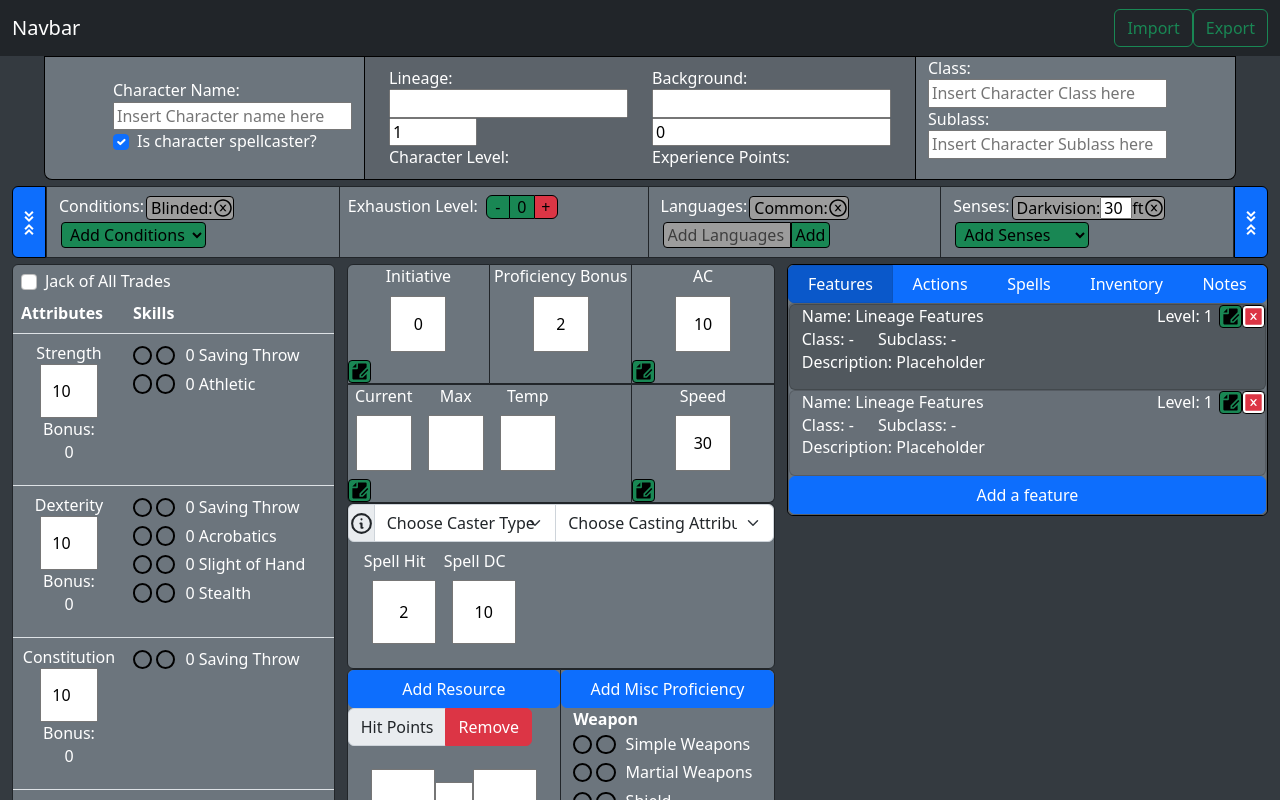
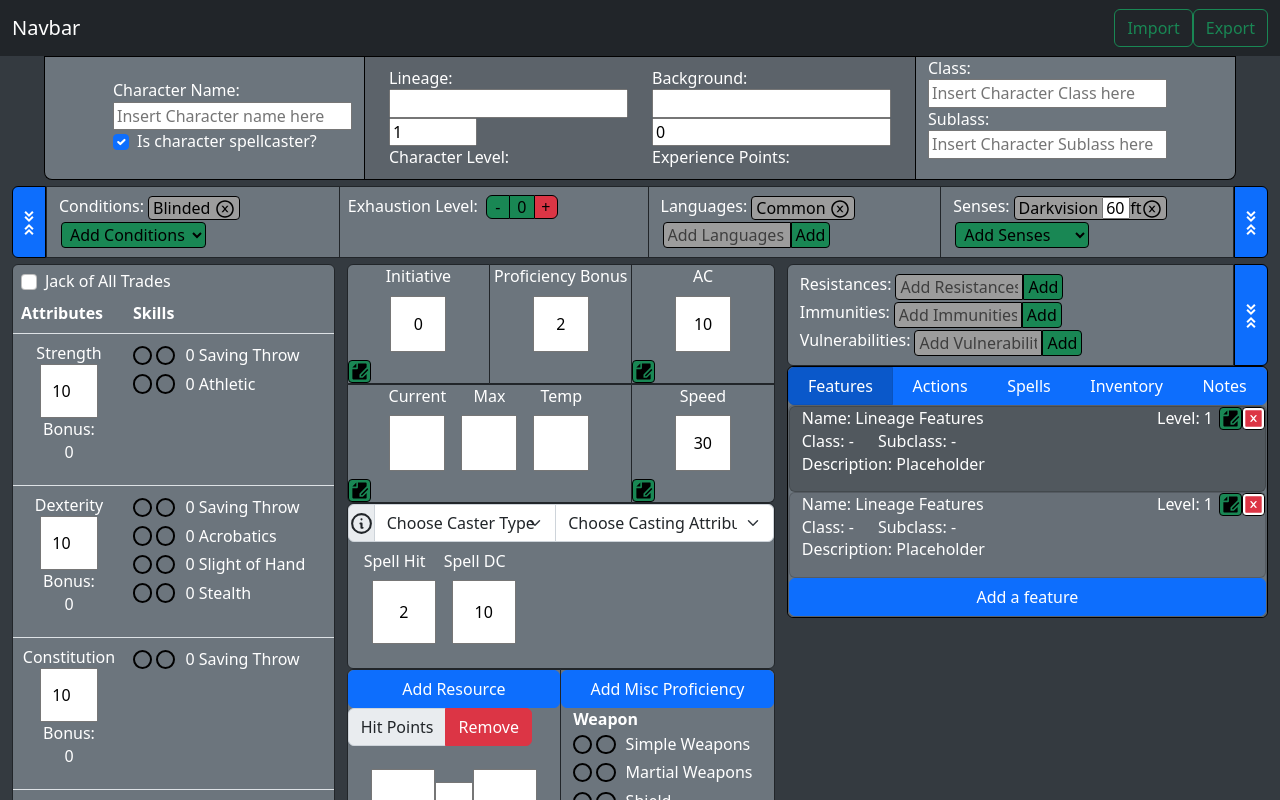
Before and after one commit to Xoror/DnD-Character-Sheet, a React (Create React App) app: page / in a window 1280 px wide. Shown: the top 800 px of the page. Built offline with nearby package versions, Linux system fonts and the light colour scheme.

Commit message:
adding resistances

```diff
--- a/src/App.js
+++ b/src/App.js
@@ -23,7 +23,7 @@ import { ThirdColumn } from './features/classFeatures/3rdColumn'
 import { ConditionsBox } from './features/conditions/ConditionsBox'
 import { LanguageBox } from './features/charDetails/LanguageBox'
 import { SensesBox } from './features/charDetails/SensesBox'
-import { SpellCard } from './components/SpellCard';
+import { ResistancesBox } from './features/charDetails/ResistancesBox';
 
 
 const App = () => {
@@ -77,6 +77,7 @@ const App = () => {
 						</div>
 					</div>
 					<div className='col-md' style={{paddingLeft:"0"}}>
+						<ResistancesBox/>
 						<ThirdColumn/>
 					</div>
 				</div>
--- a/src/components/FilterBox.css
+++ b/src/components/FilterBox.css
@@ -2,13 +2,13 @@
 	width: max-content;
 	border: 1px solid black;
 	border-radius: 0.25em;
-	padding: 0em 0em 0em 0.25em;
+	padding: 0em 0.25em 0em 0.25em;
 	margin: 0.0625em 0.125em 0.0625em 0.125em;
 	background-color: rgb(156, 156, 156);
 	color: black;
 }
 .filter-delete-button {
-	vertical-align: sub;
+	vertical-align: text-bottom; /*sub;*/
 	padding: 0;
 }
 
--- a/src/components/FilterBox.js
+++ b/src/components/FilterBox.js
@@ -1,11 +1,11 @@
 import React, { useState } from "react";
+
 import Container from 'react-bootstrap/Container';
 import Form from "react-bootstrap/Form";
 import Button from 'react-bootstrap/Button';
 
 import "./FilterBox.css"
 import { FilterItem } from "./FilterItem";
-import { InputGroup } from "react-bootstrap";
 
 
 export const FilterBox = (props) => {
@@ -23,17 +23,14 @@ export const FilterBox = (props) => {
     var creatable = props.creatable === undefined ? false : props.creatable
     var hasValue = props.hasValue === undefined ? false : props.hasValue
     var show = props.show === undefined ? true : props.show
+    var type = props.type === undefined ? "placeholder" : props.type
 
-    const options = [{value: "", label: `Add ${header}`}]
-    data.map((item, index) => (
-        item[test] ? "" : options.push({value:index, label: item.name})
-    ))
 
     return (
         <Container style={{display:"flex", flexWrap:"wrap"}} fluid>
-            <span>{header}: </span>
+            <span style={{paddingRight:"0.125em"}}>{header}: </span>
             {show ? data.map((item, index) => (
-                item[test] ? <FilterItem key={`${header}-list-nr-${index}`} hasValue={hasValue} name={item.name} value={item.distance} handleDelete={handleDelete} handleInputChange={handleInputChange} index={index} type="placeholder"/> : ""
+                item[test] ? <FilterItem key={`${header}-list-nr-${index}`} hasValue={hasValue} name={item.name} value={item.distance} handleDelete={handleDelete} handleInputChange={handleInputChange} index={index} type={type}/> : ""
             )): <span style={{marginLeft:"0.5em"}}>[...]</span>}
             { show ? (!creatable ?
             <select value={defaultSelectValue} className="filter-body" style={{paddingRight:"0.25em", backgroundColor:bgColor}} onChange={handleAdd}>
--- a/src/components/FilterItem.js
+++ b/src/components/FilterItem.js
@@ -1,12 +1,13 @@
 import React from "react";
+import "./FilterBox.css"
 
 import { AiOutlineCloseCircle } from "react-icons/ai";
 
 export const FilterItem = (props) => {
 	return (
 		<div className="filter-body">
-			{props.name}:
-			{props.hasValue ? (<><input value={props.value} onChange={(event) => props.handleInputChange(event, props.index, props.type)} style={{width:"2em", height:"1.4em"}}></input><span>ft</span></>) : null }
+			<span> {props.name} </span>
+			{props.hasValue ? (<><input value={props.value} onChange={(event) => props.handleInputChange(event, props.index, props.type)} style={{width:"1.75em", height:"1.4em"}}></input><span>ft</span></>) : null }
 			<AiOutlineCloseCircle type="button" color="black" size="20" id="delete-button"
 							onClick={(event) => props.handleDelete(event, props.index, props.type)} className="filter-delete-button"/>
 		</div>
--- a/src/features/charDetails/CharDetailsSlice.js
+++ b/src/features/charDetails/CharDetailsSlice.js
@@ -1,4 +1,4 @@
-import { createSlice, nanoid } from "@reduxjs/toolkit"
+import { createSlice, nanoid, current } from "@reduxjs/toolkit"
 
 
 const initialState = {
@@ -13,10 +13,19 @@ const initialState = {
         {name:"Common", knows: true},
     ],
     senses: [
-        {name:"Darkvision", has: true, distance: 30},
+        {name:"Darkvision", has: true, distance: 60},
         {name:"Blindsight", has: false, distance: 30},
         {name:"Truesight", has: false, distance: 20},
         {name:"Tremor Sense", has: false, distance: 20 }
+    ],
+    resistances: [
+
+    ],
+    immunities: [
+
+    ],
+    vulnerabilities: [
+
     ]
 }
 
@@ -47,11 +56,20 @@ const CharDetailsSlice = createSlice({
             else if( id === "Experience Points") {
                 state.charExperience = action.payload[0]
             }
-            else if( id === "Language") {
+            else if( id === "Languages") {
                 state.languages.push({name: action.payload[0], knows: true})
             }
             else if (id === "Senses") {
                 state.senses[action.payload[0]].has = true
+            }
+            else if (id === "Resistances") {
+                state.resistances.push({name: action.payload[0], has: true})
+            }
+            else if (id === "Immunities") {
+                state.immunities.push({name: action.payload[0], has: true})
+            }
+            else if (id === "Vulnerabilities") {
+                state.vulnerabilities.push({name: action.payload[0], has: true})
             }
         },
         importCharDetails(state, action) {
@@ -68,10 +86,13 @@ const CharDetailsSlice = createSlice({
         },
         changeSenseValue(state, action) {
             state.senses[action.payload[1]].distance = action.payload[0]
+        },
+        deleteResistances(state, action) {
+            state[action.payload[0]] = state[action.payload[0]].slice(0, action.payload[1]).concat(state[action.payload[0]].slice(action.payload[1]+1))
         }
     },
     //extraReducers: (builder) => builder.addCase(revertAll, () => initialState)
 })
 
 export default CharDetailsSlice.reducer
-export const { changeDetails, importCharDetails, addLanguage, deleteLanguage, deleteSense, changeSenseValue } = CharDetailsSlice.actions
+export const { changeDetails, importCharDetails, addLanguage, deleteLanguage, deleteSense, changeSenseValue, deleteResistances } = CharDetailsSlice.actions
--- /dev/null
+++ b/src/features/charDetails/ResistancesBox.js
@@ -0,0 +1,71 @@
+import React, { useState} from 'react';
+import { useDispatch, useSelector } from "react-redux"
+
+import { MdUnfoldMoreDouble, MdUnfoldLessDouble } from "react-icons/md";
+
+import Card from 'react-bootstrap/Card';
+import { CardGroup, Container } from 'react-bootstrap';
+import Button from 'react-bootstrap/Button';
+
+import { FilterBox } from '../../components/FilterBox';
+import { deleteResistances, changeDetails } from './CharDetailsSlice';
+
+export const ResistancesBox = () => {
+    const dispatch = useDispatch()
+    const resistances = useSelector(state => state.charDetails.resistances)
+    const immunities = useSelector(state => state.charDetails.immunities)
+    const vulnerabilities = useSelector(state => state.charDetails.vulnerabilities)
+    const handleCreate = (event, id) => {
+        event.preventDefault()
+        dispatch(changeDetails([event.target[0].value, id]))
+    }
+    const handleDelete = (event, index, type) => {
+        dispatch(deleteResistances([type, index]))
+    }
+    const [showDetails, setShowDetails] = useState(true)
+
+    return(
+        <Container fluid style={{paddingLeft:"0", paddingRight:"0"}}>
+            <CardGroup>
+                <Card bg="secondary" border="dark" style={{paddingTop:"0.5em", paddingBottom:"0.5em"}}>
+                    { showDetails ?
+                    <>
+                        <FilterBox
+                            header="Resistances"
+                            data={resistances}
+                            test="has"
+                            handleDelete={handleDelete}
+                            handleCreate={handleCreate}
+                            defaultSelectValue=""
+                            creatable={true}
+                            type="resistances"
+                        />
+                        <FilterBox
+                            header="Immunities"
+                            data={immunities}
+                            test="has"
+                            handleDelete={handleDelete}
+                            handleCreate={handleCreate}
+                            defaultSelectValue=""
+                            creatable={true}
+                            type="immunities"
+                        />
+                        <FilterBox
+                            header="Vulnerabilities"
+                            data={vulnerabilities}
+                            test="has"
+                            handleDelete={handleDelete}
+                            handleCreate={handleCreate}
+                            defaultSelectValue=""
+                            creatable={true}
+                            type="vulnerabilities"
+                        />
+                    </> : <span style={{paddingLeft:"0.75em"}}> Resistances/Immunities/Vulnerabilities: [...] </span>}
+                </Card>
+                <Button style={{paddingLeft:"0.25em", paddingRight:"0.25em", border:"1px solid black", borderRadius:"0 0.375em 0.375em 0"}} onClick={() => setShowDetails(!showDetails)}>
+                    {showDetails ? <MdUnfoldLessDouble size="1.5em"/> : <MdUnfoldMoreDouble size="1.5em"/>}
+                </Button>
+            </CardGroup>
+        </Container>
+    )
+}
--- a/src/features/miscAttributes/HPBox.js
+++ b/src/features/miscAttributes/HPBox.js
@@ -14,18 +14,18 @@ export const HPBox = (props) => {
 	}
 	return (
 		<div className="hpBox">
-			<div style={{display:"flex", flexWrap:"wrap", justifyContent:"middle"}}>
+			<div style={{display:"flex", flexWrap:"wrap", justifyContent:"center"}}>
 				<div id="current-hp" >
-					<div style={{textAlign:"center"}}> <label>Current</label> </div>
-					<div> <input id="currentHP" aria-label="current-hp-input" aria-labelledby="current-hp" type='number' value={props.charHP.current} className= "hpBoxInside" onChange={handleHPChange}></input> </div>
+					<div style={{textAlign:"center"}}> <label id="current-hp-label">Current</label> </div>
+					<div> <input id="currentHP" aria-label="current-hp-input" aria-labelledby="current-hp-label" type='number' value={props.charHP.current} className= "hpBoxInside" onChange={handleHPChange}></input> </div>
 				</div>
 				<div id="max-hp">
-					<div> <label>Max</label> </div>
-					<div> <input id="maxHP" aria-label="max-hp-input" aria-labelledby="max-hp" type='number' value={props.charHP.max} className= "hpBoxInside" onChange={handleHPChange}></input> </div>
+					<div> <label id="max-hp-label">Max</label> </div>
+					<div> <input id="maxHP" aria-label="max-hp-input" aria-labelledby="max-hp-label" type='number' value={props.charHP.max} className= "hpBoxInside" onChange={handleHPChange}></input> </div>
 				</div>
 				<div id="temp-hp">
-					<div> <label>Temp</label> </div>
-					<div> <input id="tempHP" aria-label="temporary-hp-input" aria-labelledby="temporary-hp" type='number' value={props.charHP.temp} className= "hpBoxInside" onChange={handleHPChange}></input> </div>
+					<div> <label id="temp-hp-label">Temp</label> </div>
+					<div> <input id="tempHP" aria-label="temporary-hp-input" aria-labelledby="temporary-hp-label" type='number' value={props.charHP.temp} className= "hpBoxInside" onChange={handleHPChange}></input> </div>
 				</div>
 			</div>
 			<RiFileEditFill type="button" color="black" size="23" /*onClick={handleShow}*/ className="edit-button" />
--- a/src/features/miscAttributes/MiscAttributes.js
+++ b/src/features/miscAttributes/MiscAttributes.js
@@ -3,6 +3,7 @@ import { useSelector } from "react-redux"
 
 import Card from 'react-bootstrap/Card';
 import CardGroup from 'react-bootstrap/CardGroup';
+import Container from 'react-bootstrap/Container';
 
 import "../styles.css"
 
@@ -17,7 +18,7 @@ export const MiscAttributes = () => {
 	const charHP = useSelector(state => state.miscAttributes.charHP)
 
 	return (
-		<div className="container-fluid">
+		<Container fluid>
 			<CardGroup style={{marginBottom: "-1em"}}>
 				<Card bg="secondary" border="dark" className="mb-3" style={{borderRadius:"0.375em 0em 0em 0em"}}>
 					<AttributeBox name="Initiative" attribute={initiative} />
@@ -37,6 +38,6 @@ export const MiscAttributes = () => {
 					<AttributeBox name="Speed" attribute={speed} />
 				</Card>
 			</CardGroup>
-		</div>
+		</Container>
 	)
 }
```
